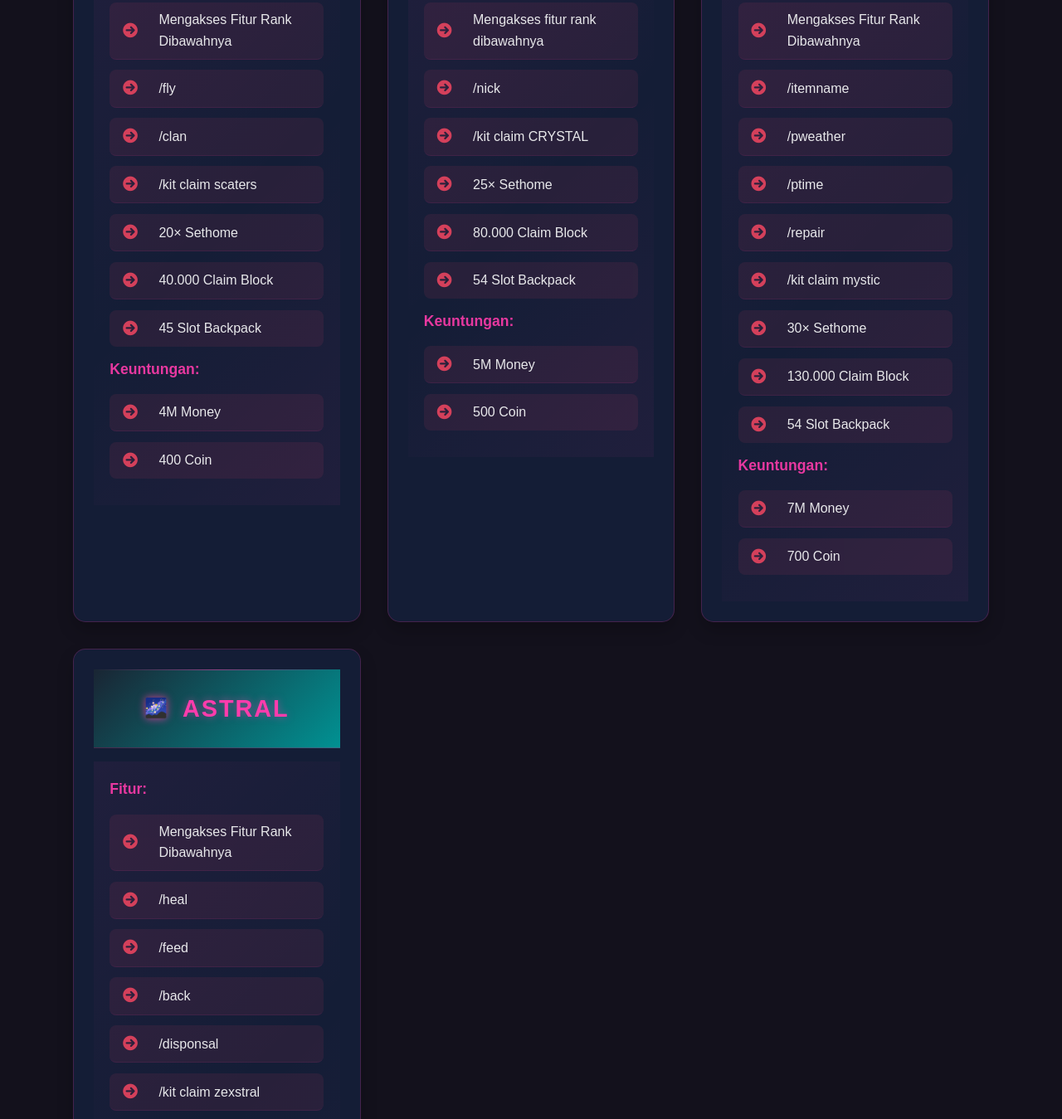
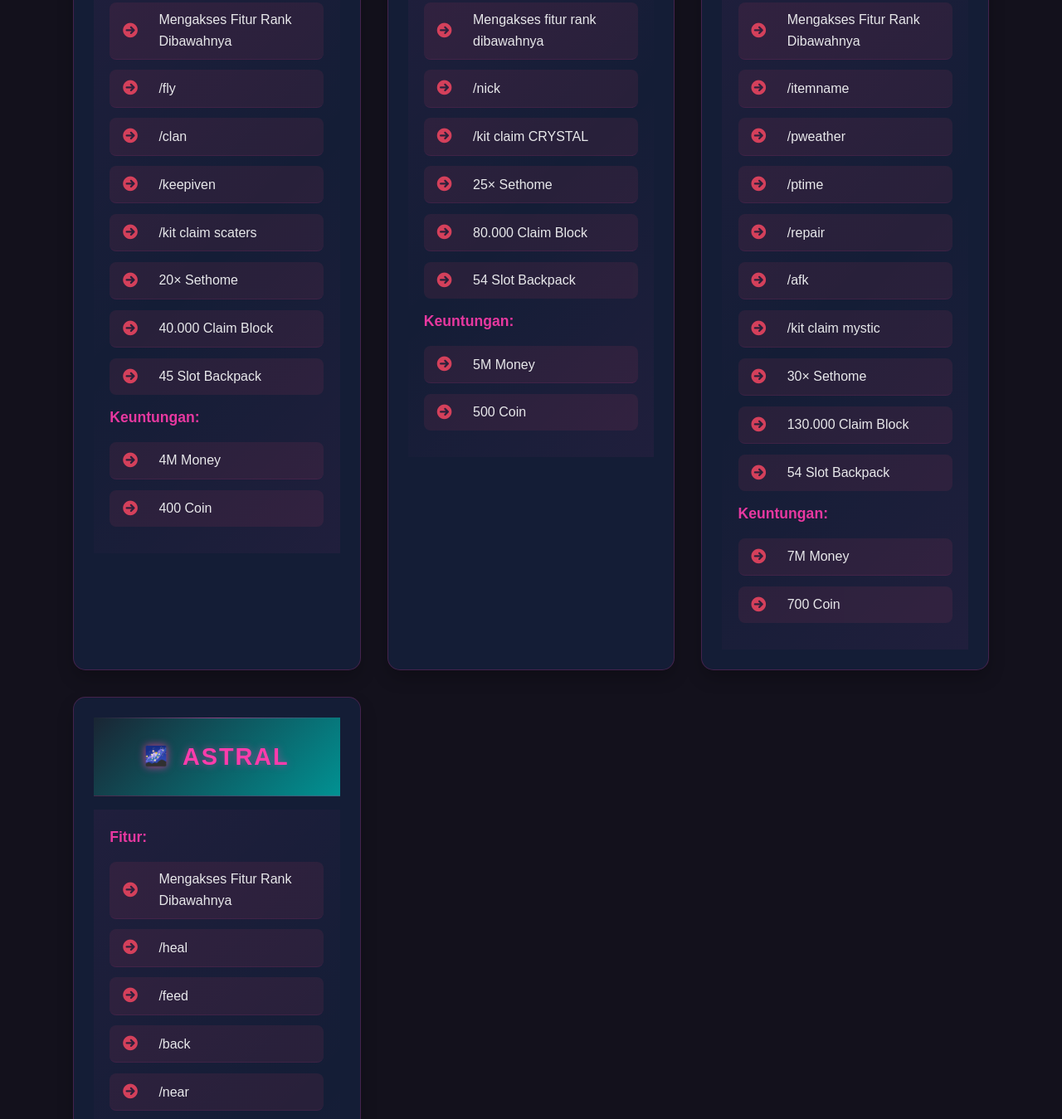
Before and after one commit to radyaa/zexweb, a plain HTML site: page documentation.html in a window 1280 px wide. Shown: the part 1531-2880 px from the top of the page at 83% size. Drawn offline with Linux system fonts and the light colour scheme.

Commit message:
Update documentation.html

```diff
--- a/documentation.html
+++ b/documentation.html
@@ -195,6 +195,7 @@
                         <li>Mengakses Fitur Rank Dibawahnya</li>
                         <li>/fly</li>
                         <li>/clan</li>
+                        <li>/keepiven</li>
                         <li>/kit claim scaters</li>
                         <li>20× Sethome</li>
                         <li>40.000 Claim Block</li>
@@ -244,6 +245,7 @@
                         <li>/pweather</li>
                         <li>/ptime</li>
                         <li>/repair</li>
+                        <li>/afk</li>
                         <li>/kit claim mystic</li>
                         <li>30× Sethome</li>
                         <li>130.000 Claim Block</li>
@@ -269,6 +271,7 @@
                         <li>/heal</li>
                         <li>/feed</li>
                         <li>/back</li>
+                        <li>/near</li>
                         <li>/disponsal</li>
                         <li>/kit claim zexstral</li>
                         <li>35× Sethome</li>
```
